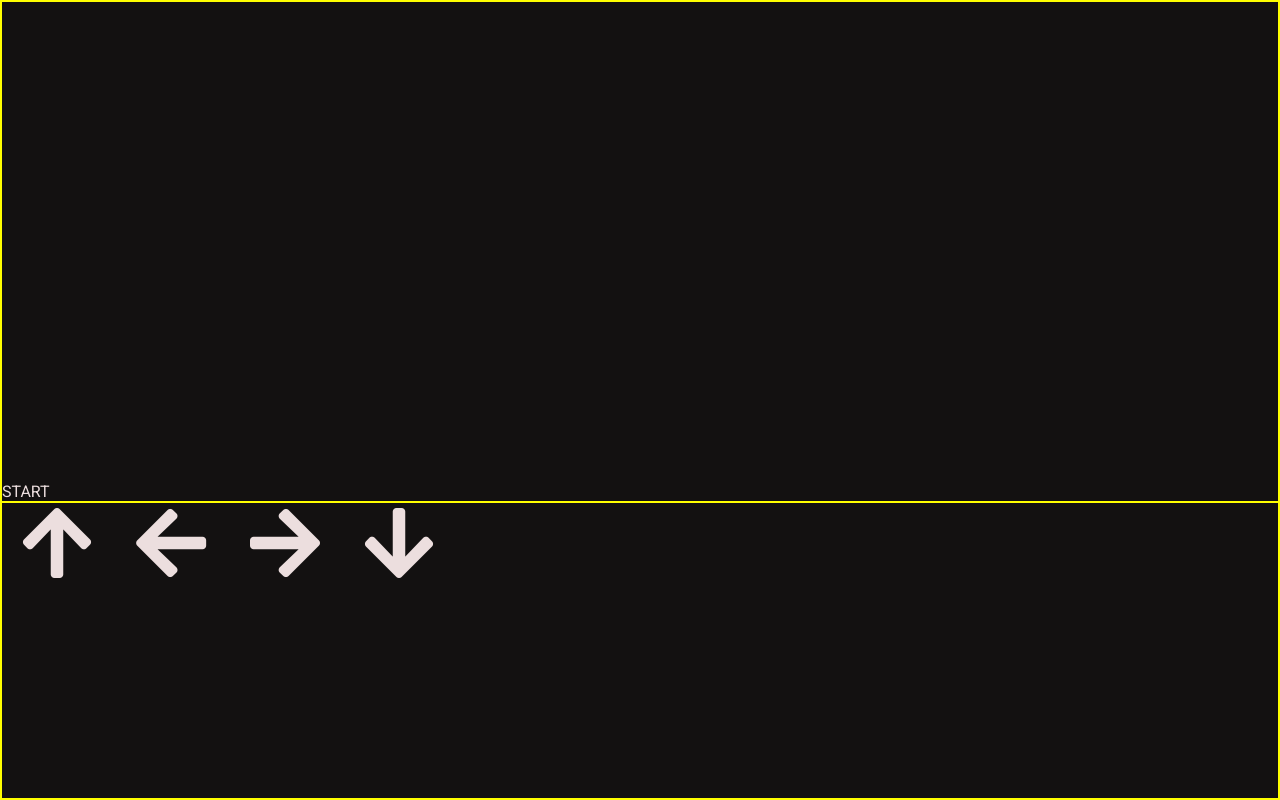
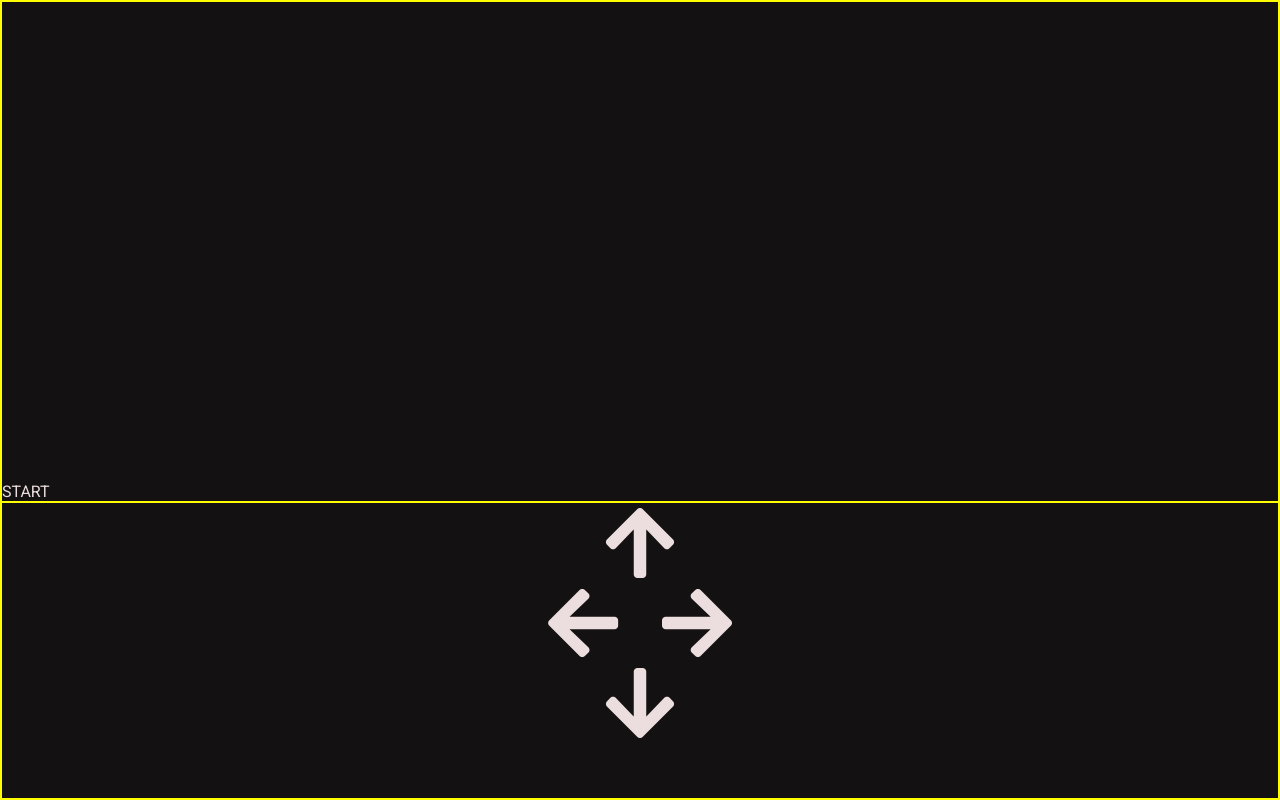
Before and after one commit to Makktu/CSS-Controller, a plain HTML site: page index.html in a window 1280 px wide. Drawn offline with Linux system fonts and the light colour scheme.

Commit message:
arranged arrows nicely

```diff
--- a/index.html
+++ b/index.html
@@ -20,10 +20,16 @@
             <div class="display"></div>
             <div class="message-area">START</div>
             <div class="controls">
-                <i class="arrows fas fa-arrow-up"></i>
-                <i class="arrows fas fa-arrow-left"></i>
-                <i class="arrows fas fa-arrow-right"></i>
-                <i class="arrows fas fa-arrow-down"></i>
+                <div class="up-arrow">
+                    <i class="arrows fas fa-arrow-up"></i>
+                </div>
+                <div class="left-and-right">
+                    <i class="arrows fas fa-arrow-left"></i>
+                    <i class="arrows fas fa-arrow-right"></i>
+                </div>
+                <div class="down-arrow">
+                    <i class="arrows fas fa-arrow-down"></i>
+                </div>
             </div>
         </div>
 
--- a/style.css
+++ b/style.css
@@ -19,10 +19,8 @@ body {
     margin: 0;
     flex-direction: column;
     align-items: center;
-    /* justify-content: center; */
     height: 100vh;
     overflow: hidden;
-    /* my dark styling */
     background-color: rgb(19, 17, 17);
     color: rgb(236, 222, 222);
 }
@@ -42,10 +40,15 @@ body {
     border-top: 2px yellow solid;
 }
 
+.up-arrow,
+.down-arrow,
+.left-and-right {
+    text-align: center;
+}
+
 .arrows {
     font-size: 5rem;
     margin: 0px 20px;
-    text-align: center;
     cursor: pointer;
 }
 
```
